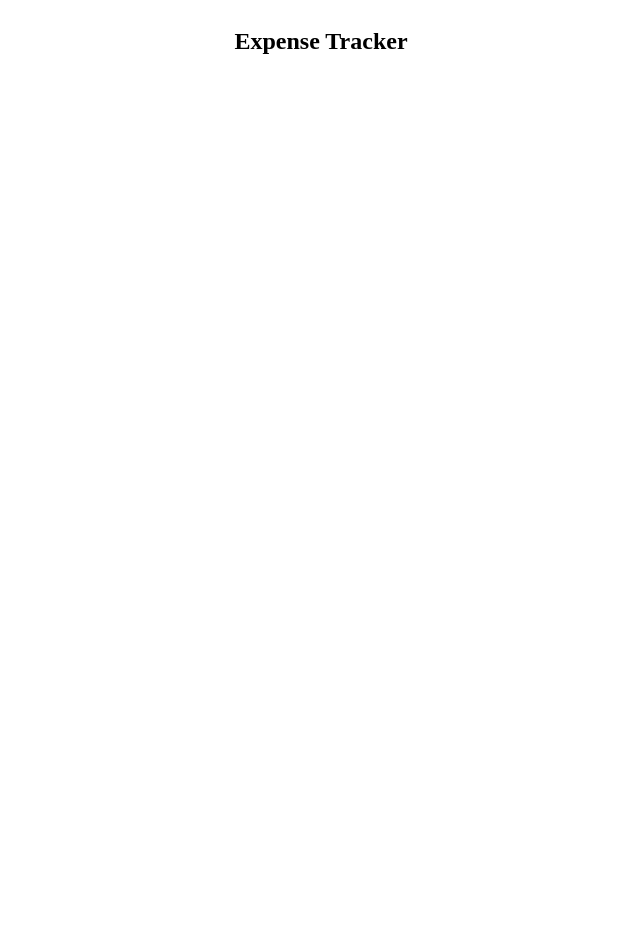
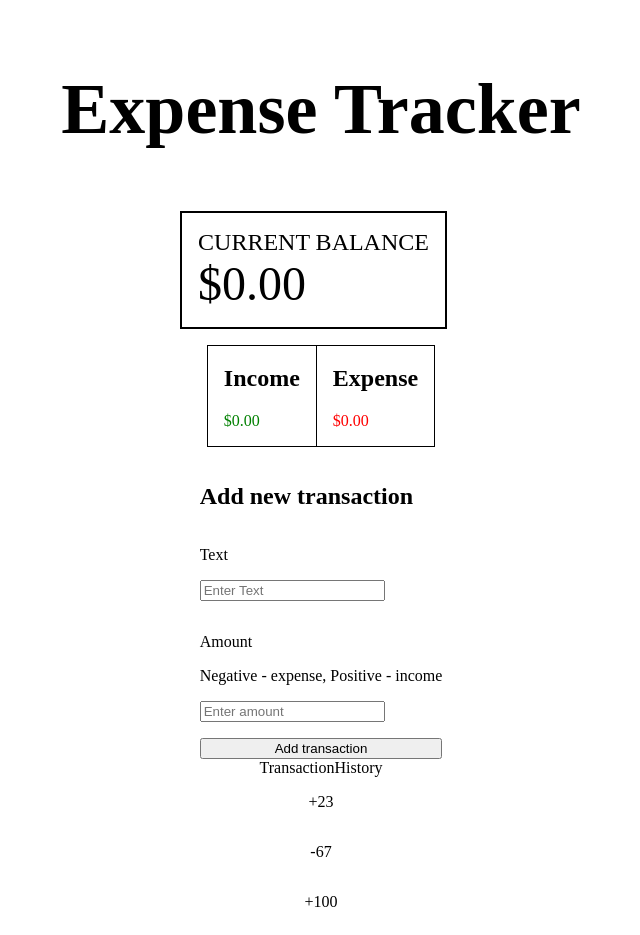
Before and after one commit to nancyyyyy/expense-tracker, a React app: page / in a window 1280 px wide. Shown: the whole page, without its empty margins (319-959 px from the left). Before the commit the page ends 800 px from the top, so only its background shows below. Built offline with nearby package versions, Linux system fonts and the light colour scheme.

Commit message:
Components for each sections added

```diff
--- a/App.js
+++ b/App.js
@@ -1,9 +1,17 @@
 import ReactDOM from 'react-dom/client';
 import Header from './Components/Header';
+import Balance from './Components/Balance';
+import TotalIncomeExpense from './Components/TotalIncomeExpense';
+import AddTransaction from './Components/AddTransaction';
+import TransactionHistory from './Components/TransactionHistory';
 
 const App = () =>{
-    return <div>
+    return <div className="main-container">
         <Header/>
+        <Balance/>
+        <TotalIncomeExpense/>
+        <AddTransaction/>
+        <TransactionHistory/>
     </div>
 }
 
--- /dev/null
+++ b/Components/AddTransaction.js
@@ -0,0 +1,22 @@
+import React from 'react';
+
+
+const AddTransaction =()=>{
+    return (
+    <div className='add-transaction-section'>
+    <h2>Add new transaction</h2>
+    <div>
+        <p>Text</p>
+        <p><input placeholder='Enter Text'></input></p>
+    </div>
+    <div>
+        <p>Amount</p>
+        <p>Negative - expense, Positive - income</p>
+        <p><input placeholder='Enter amount'></input></p>
+    </div>
+    <button>Add transaction</button>
+    </div>
+    )
+}
+
+export default AddTransaction
--- /dev/null
+++ b/Components/Balance.js
@@ -0,0 +1,13 @@
+import React from 'react';
+
+
+const Balance = () =>{
+    return (
+        <div className="balance-container">
+            <div className="balance-heading">CURRENT BALANCE</div>
+            <div className="balance-amount"> $0.00</div>
+        </div>
+    )
+}
+
+export default Balance
--- a/Components/Header.js
+++ b/Components/Header.js
@@ -1,9 +1,9 @@
 import React from 'react';
 
 const Header = () =>{
-    return <div>
+    return <>
         <div className="header"><h2>Expense Tracker</h2> </div>
-    </div>
+    </>
 }
 
 export default Header;
--- /dev/null
+++ b/Components/TotalIncomeExpense.js
@@ -0,0 +1,17 @@
+const TotalIncomeExpense = ()=>{
+    return (
+        <div className="income-expense-container">
+            <div className="income-container">
+              <div className="income-head"> <h2>Income</h2> </div>
+                <p className="income-amount">$0.00</p>
+            </div>
+
+            <div className="expense-container">
+              <div className="expense-head"> <h2>Expense</h2> </div>
+                <p className="expense-amount"> $0.00 </p>
+            </div>
+        </div>
+    )
+}
+
+export default TotalIncomeExpense
--- /dev/null
+++ b/Components/TransactionHistory.js
@@ -0,0 +1,13 @@
+import React from 'react'
+
+const TransactionHistory = () => {
+  return (<>
+    <div>TransactionHistory</div>
+    <p>+23</p>
+    <p>-67</p>
+    <p>+100</p>
+    </>
+  )
+}
+
+export default TransactionHistory
--- a/index.css
+++ b/index.css
@@ -1,5 +1,55 @@
-.header {
+.main-container {
     display: flex;
+    flex-direction: column;
     justify-content: center;
     align-items: center;
 }
+.header {
+    font-size: 3rem;
+    margin:0;
+}
+
+
+.balance-container{
+    border:2px solid black;
+    margin-left:-15px;
+    padding:1rem;
+
+}
+
+.balance-heading{
+    font-size: 1.5rem;
+}
+.balance-amount{
+    font-size: 3rem;
+}
+
+.income-expense-container {
+    display:flex;
+    justify-content: space-between;
+    border:1px solid black;
+    margin:1rem;
+
+}
+
+
+.income-container{
+    border-right: 1px solid black;
+}
+.income-container, .expense-container {
+    padding: 0 1rem;
+    flex:1;
+}
+
+.expense-amount{
+    color: red;
+}
+
+.income-amount {
+    color:green;
+}
+.add-transaction-section{
+    display:flex;
+    flex-direction: column;
+    /* border:1px solid black; */
+}
```
Also changed, not shown: README.md.
